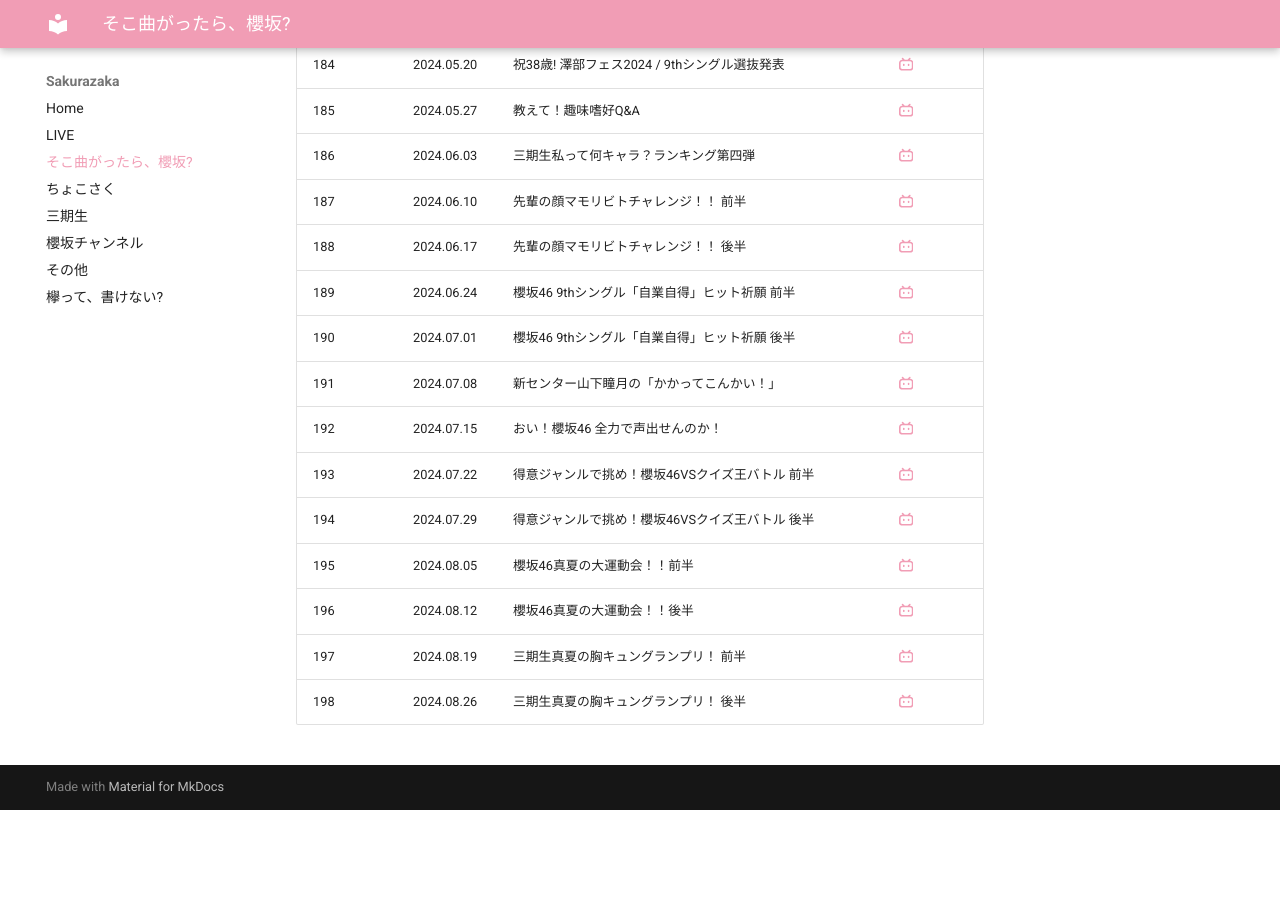
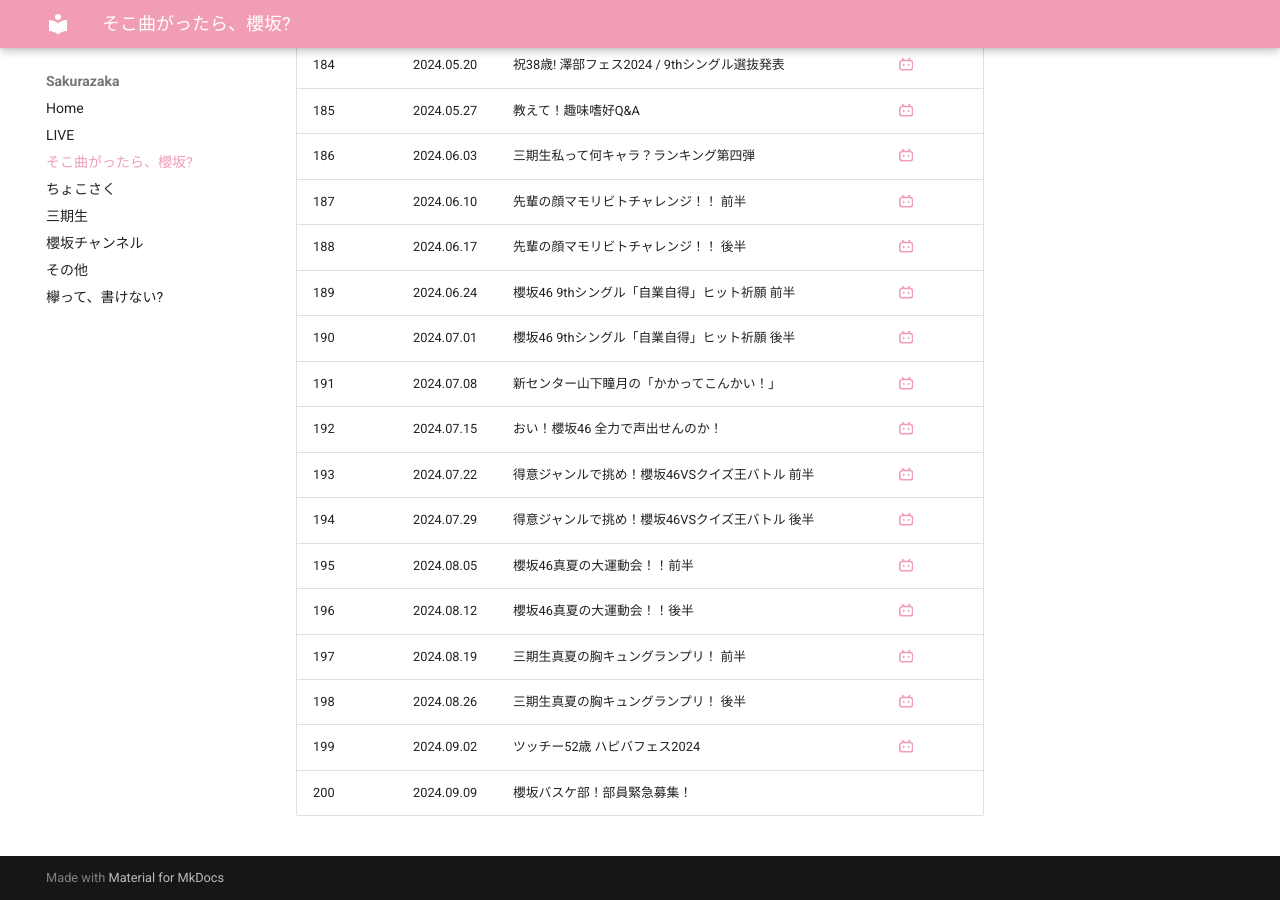
Before and after one commit to aki-192/sakura, an MkDocs documentation site: the page built from docs/sokosaku.md, in a window 1280 px wide and 900 px high, scrolled down 8790 px. Built offline with MkDocs 1.6.1 and Material for MkDocs 9.7.7, drawn with Linux system fonts in a browser that asks for light colours; before the commit the page ends 9600 px from its top, so only the background shows below that.

Commit message:
Update sokosaku.md

```diff
--- a/docs/sokosaku.md
+++ b/docs/sokosaku.md
@@ -204,3 +204,5 @@ title: そこ曲がったら、櫻坂?
 | 196 | 2024.08.12 | 櫻坂46真夏の大運動会！！後半 | [:simple-bilibili:](https://www.bilibili.com/video/BV18m42137gB/) |
 | 197 | 2024.08.19 | 三期生真夏の胸キュングランプリ！ 前半 | [:simple-bilibili:](https://www.bilibili.com/video/BV1ZJWYerEZM/) |
 | 198 | 2024.08.26 | 三期生真夏の胸キュングランプリ！ 後半 | [:simple-bilibili:](https://www.bilibili.com/video/BV1YLsMewENx/) |
+| 199 | 2024.09.02 | ツッチー52歳 ハピバフェス2024 | [:simple-bilibili:](https://www.bilibili.com/video/BV1i7pweUEQ7/) |
+| 200 | 2024.09.09 | 櫻坂バスケ部！部員緊急募集！ | |
```
